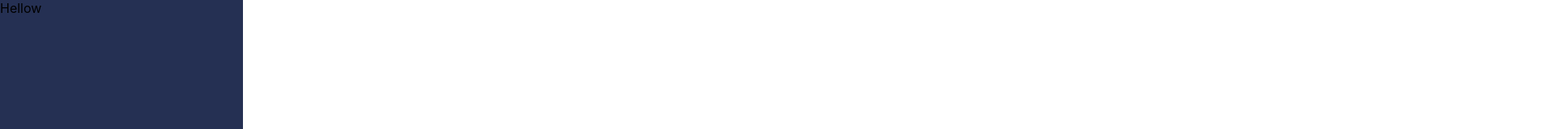
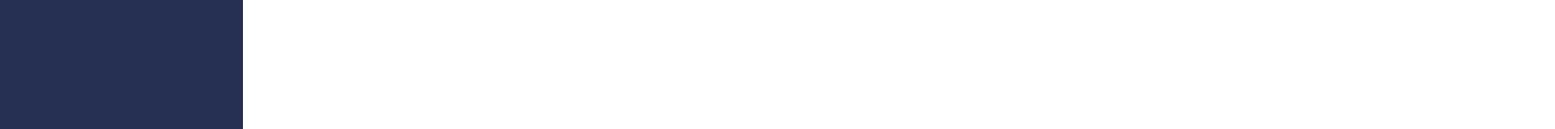
Before and after one commit to ninzvistal/Procurement_APP, a React (Create React App) app: page / in a window 1280 px wide. Shown: the top 160 px of the page at 81% size, 1920 px wide, since content can reach past the window. Built offline with nearby package versions, Linux system fonts and the light colour scheme.

Commit message:
hello world in body

```diff
--- a/src/App.js
+++ b/src/App.js
@@ -1,16 +1,32 @@
 import logo from './logo.svg';
 import './App.css';
 import SideMenu from './components/SideMenu';
+import Header from './components/Header';
+import {
+  makeStyles
 
+} from '@material-ui/core';
+
+
+const useStyle = makeStyles({
+  appMain: {
+    padding: '320px',
+    width: '100%'
+  }
+})
 
 
 function App() {
+
+  const classes = useStyle();
+
       return (
+      <>
         <div>
           <SideMenu />
-          Hello World
+          <div className={classes.appMain}>Hello</div>
         </div>
-
+      </>
     );
 }
 
--- /dev/null
+++ b/src/components/Header.js
@@ -0,0 +1,12 @@
+import React from 'react';
+
+const Header = () => {
+
+    return (
+        <div>Hellow</div>
+    )
+
+}
+
+
+export default Header;
--- a/src/components/SideMenu.js
+++ b/src/components/SideMenu.js
@@ -19,12 +19,12 @@ const useStyles = makeStyles({
 const SideMenu = () => {
 
     const classes = useStyles();
-    console.log(classes)
+    console.log(classes);
 
 
 
     return(
-        <div className={classes.sidemenu}>Hellow</div>
+        <div className={classes.sidemenu}></div>
     )
 
 }
```
